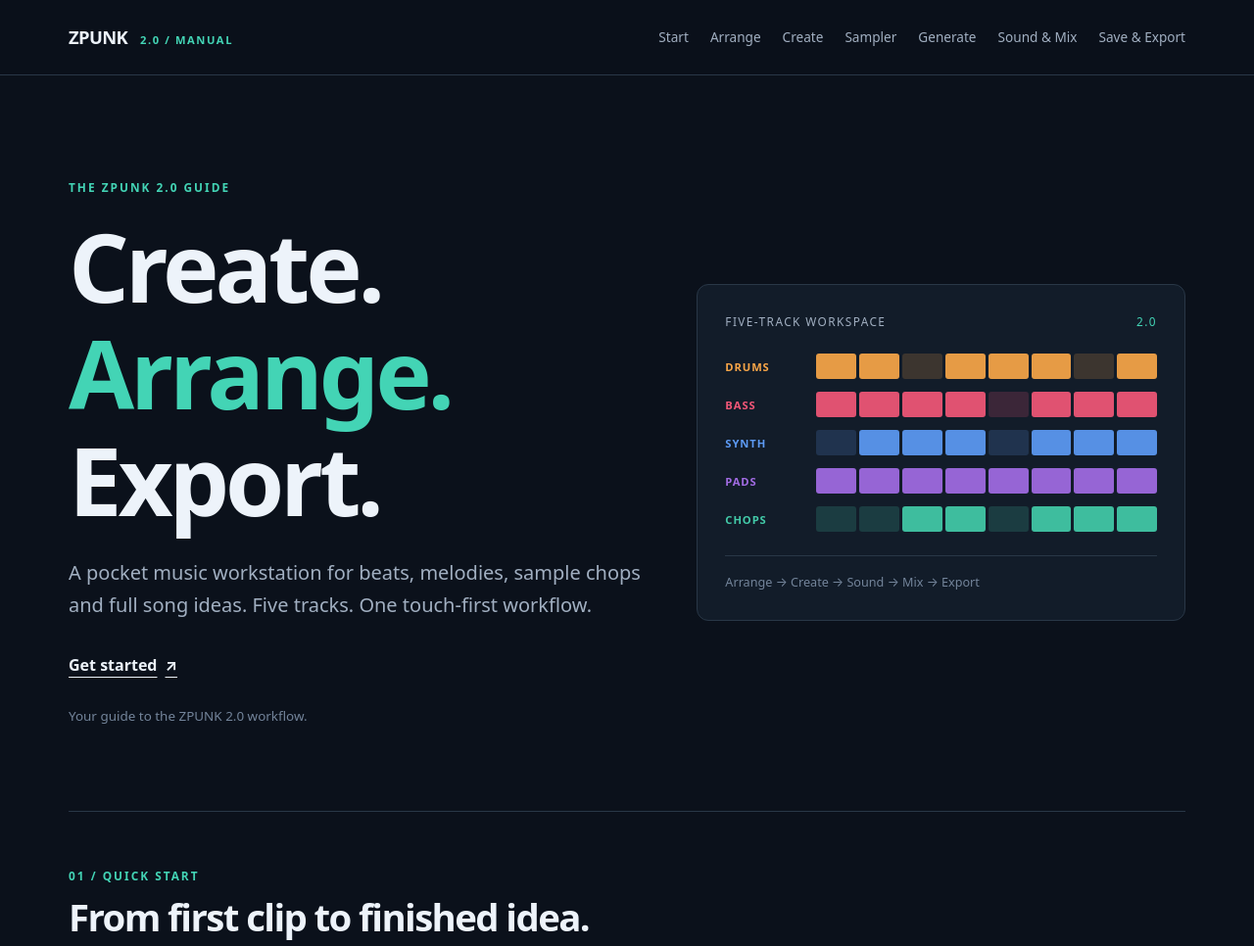
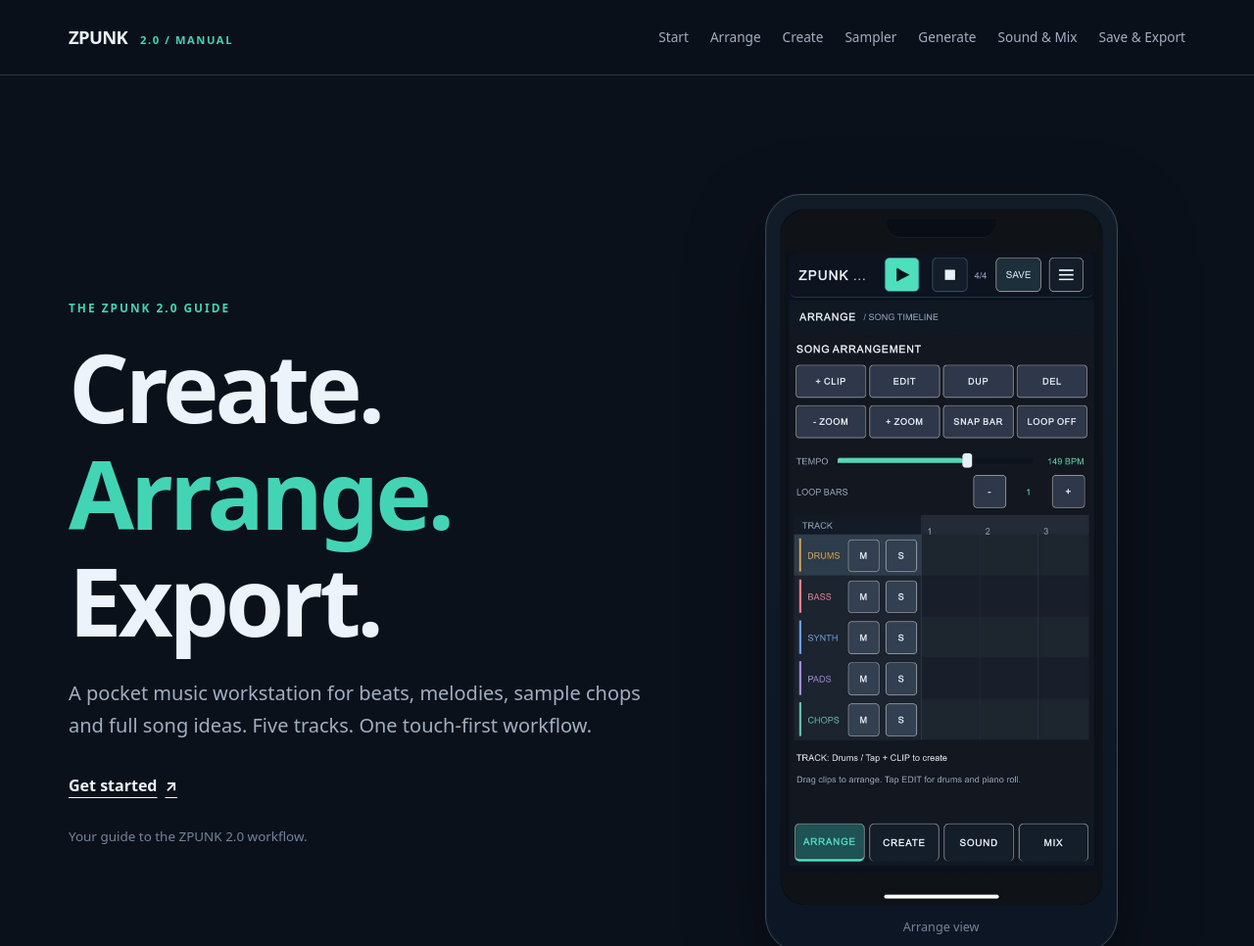
Before and after one commit to Tekknobot/zpunk-site, a plain HTML site: page index.html in a window 1280 px wide. Shown: the top 966 px of the page at 98% size. Drawn offline with Linux system fonts and the light colour scheme.

Commit message:
Update hero image.

```diff
--- a/index.html
+++ b/index.html
@@ -53,20 +53,14 @@
     .hero .version-note { color: var(--soft); font-size: .84rem; margin-bottom: 0; }
     .link { display: inline-flex; align-items: center; gap: 8px; padding-bottom: 5px; margin: 13px 0 24px; color: var(--text); text-underline-offset: 6px; font-weight: 650; }
     .link:hover { color: var(--mint); }
-    .overview { border: 1px solid var(--line); background: var(--panel); border-radius: 12px; padding: 28px; }
-    .overview-top { display: flex; justify-content: space-between; color: var(--muted); font-size: .74rem; letter-spacing: .12em; text-transform: uppercase; margin-bottom: 24px; }
-    .overview-top span:last-child { color: var(--mint); }
-    .track { display: grid; grid-template-columns: 78px minmax(0,1fr); gap: 15px; align-items: center; margin: 13px 0; }
-    .track-label { font-size: .7rem; font-weight: 800; letter-spacing: .08em; }
-    .track-lane { height: 26px; display: grid; grid-template-columns: repeat(8,minmax(0,1fr)); gap: 3px; }
-    .block { background: var(--tone); opacity: .92; border-radius: 3px; }
-    .block.dull { opacity: .18; }
-    .track:nth-of-type(2) { --tone: var(--drums); }
-    .track:nth-of-type(3) { --tone: var(--bass); }
-    .track:nth-of-type(4) { --tone: var(--synth); }
-    .track:nth-of-type(5) { --tone: var(--pads); }
-    .track:nth-of-type(6) { --tone: var(--chops); }
-    .overview-foot { margin-top: 24px; padding-top: 17px; border-top: 1px solid var(--line); color: var(--soft); font-size: .79rem; }
+    .overview { display:flex; justify-content:center; align-items:center; min-width:0; }
+    .phone-mock { width:min(100%, 360px); background: linear-gradient(180deg,#121c29 0%, #0d1624 100%); border: 1px solid #364657; border-radius: 36px; padding: 14px; box-shadow: 0 28px 80px rgba(0,0,0,.42), inset 0 0 0 1px rgba(255,255,255,.03); }
+    .phone-mock-inner { position: relative; border-radius: 26px; overflow: hidden; background:#000814; border: 1px solid rgba(255,255,255,.05); }
+    .phone-notch { position:absolute; top:10px; left:50%; transform:translateX(-50%); width:34%; height:18px; border-radius: 0 0 14px 14px; background:#080d16; z-index:2; box-shadow: 0 1px 0 rgba(255,255,255,.04); }
+    .phone-mock .shot { border:none; border-radius: 26px; background: transparent; }
+    .phone-mock .shot:hover { border:none; }
+    .phone-mock img { width:100%; height:auto; display:block; }
+    .phone-caption { text-align:center; color: var(--soft); font-size: .79rem; margin-top: 12px; }
     .quick { padding: 56px 0 34px; border-bottom: 1px solid var(--line); }
     .note { margin-top: 23px; padding: 16px 19px; border: 1px solid var(--line); border-left: 3px solid var(--mint); border-radius: 6px; background: var(--panel); font-size: .92rem; color: var(--muted); line-height: 1.65; }
     .note strong { color: var(--text); }
@@ -214,14 +208,16 @@
           <a class="link" href="#start">Get started <span aria-hidden="true">↗</span></a>
           <p class="version-note">Your guide to the ZPUNK 2.0 workflow.</p>
         </div>
-        <div class="overview" aria-label="Illustration of the five-track workflow">
-          <div class="overview-top"><span>Five-track workspace</span><span>2.0</span></div>
-          <div class="track"><span class="track-label" style="color:var(--drums)">DRUMS</span><div class="track-lane"><i class="block"></i><i class="block"></i><i class="block dull"></i><i class="block"></i><i class="block"></i><i class="block"></i><i class="block dull"></i><i class="block"></i></div></div>
-          <div class="track"><span class="track-label" style="color:var(--bass)">BASS</span><div class="track-lane"><i class="block"></i><i class="block"></i><i class="block"></i><i class="block"></i><i class="block dull"></i><i class="block"></i><i class="block"></i><i class="block"></i></div></div>
-          <div class="track"><span class="track-label" style="color:var(--synth)">SYNTH</span><div class="track-lane"><i class="block dull"></i><i class="block"></i><i class="block"></i><i class="block"></i><i class="block dull"></i><i class="block"></i><i class="block"></i><i class="block"></i></div></div>
-          <div class="track"><span class="track-label" style="color:var(--pads)">PADS</span><div class="track-lane"><i class="block"></i><i class="block"></i><i class="block"></i><i class="block"></i><i class="block"></i><i class="block"></i><i class="block"></i><i class="block"></i></div></div>
-          <div class="track"><span class="track-label" style="color:var(--chops)">CHOPS</span><div class="track-lane"><i class="block dull"></i><i class="block dull"></i><i class="block"></i><i class="block"></i><i class="block dull"></i><i class="block"></i><i class="block"></i><i class="block"></i></div></div>
-          <div class="overview-foot">Arrange → Create → Sound → Mix → Export</div>
+        <div class="overview" aria-label="ZPUNK arrange view shown in a phone frame">
+          <figure class="phone-mock">
+            <div class="phone-mock-inner">
+              <div class="phone-notch" aria-hidden="true"></div>
+              <a class="shot" href="images/arrange.jpg" target="_blank" rel="noopener" aria-label="View Arrange screenshot at full size">
+                <img src="images/arrange.jpg" alt="ZPUNK Arrange view shown inside a phone mockup" loading="eager">
+              </a>
+            </div>
+            <figcaption class="phone-caption">Arrange view</figcaption>
+          </figure>
         </div>
       </section>
       <section class="quick" id="start" aria-labelledby="start-title">
```
Also changed, not shown: images/arrange.jpg (added).
